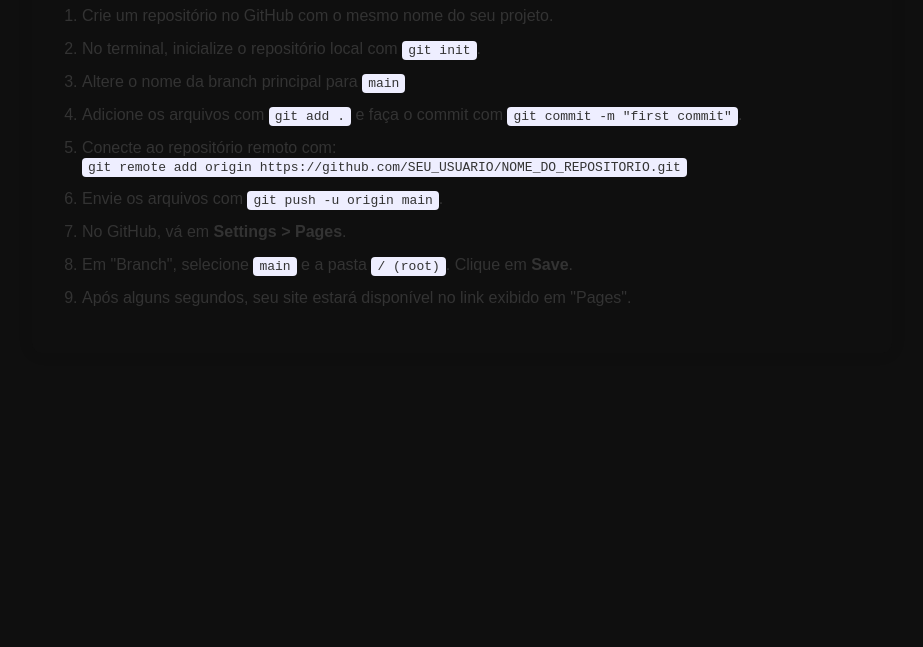
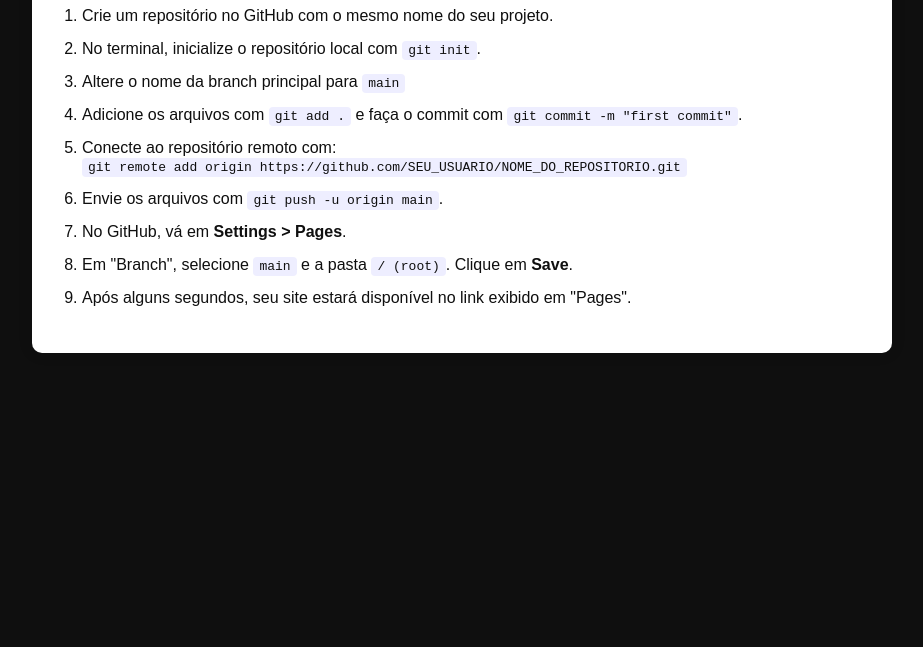
Before and after one commit to SrEspectro/Hospedando-o-Primeiro-Site, a plain HTML site: page index.html in a window 1280 px wide. Shown: the part 153-800 px from the top of the page, without its empty margins (178-1101 px from the left). Drawn offline with Linux system fonts and the light colour scheme.

Commit message:
Mudando a cor do texto

```diff
--- a/style.css
+++ b/style.css
@@ -1,7 +1,7 @@
 body {
     font-family: Arial, sans-serif;
     background-color: rgb(15, 15, 15);
-    color: #333;
+    color: rgb(15, 15, 15);
     margin: 0;
     padding: 0;
   }
@@ -9,7 +9,7 @@ body {
   main {
     max-width: 800px;
     margin: 50px auto;
-    background-color: rgb(15, 15, 15);
+    background-color: #ffffff;
     padding: 30px;
     border-radius: 10px;
     box-shadow: 0 0 15px rgba(0, 0, 0, 0.1);
@@ -17,7 +17,7 @@ body {
 
   h1 {
     text-align: center;
-    color: #2c3e50;
+    color: rgb(15, 15, 15);
   }
 
   ol {
```
